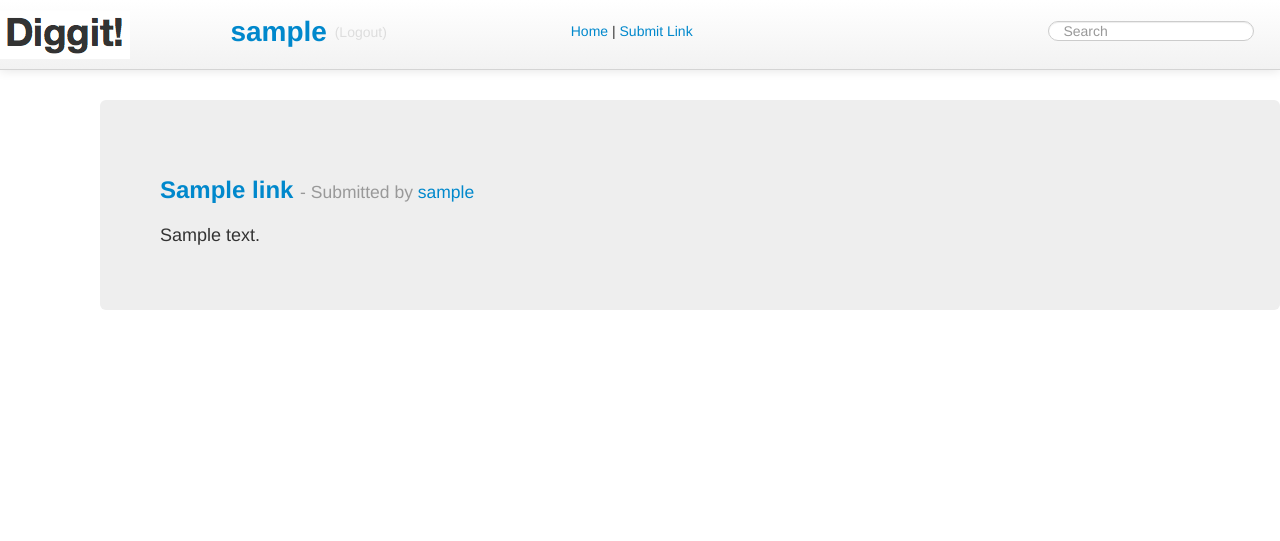
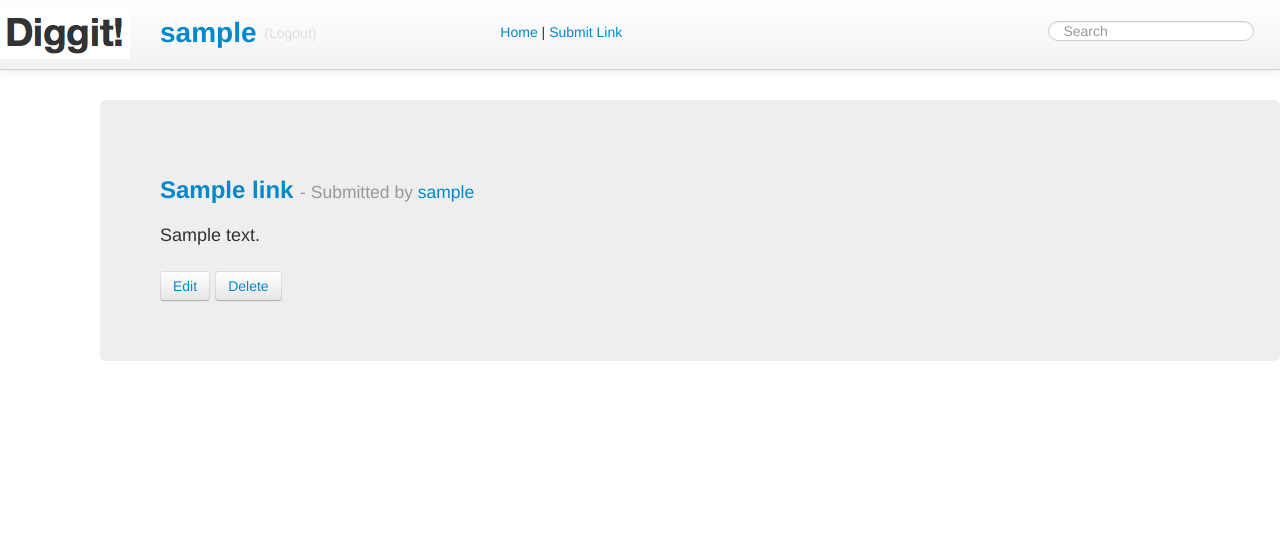
Before and after one commit to viennalabs/diggit, a Django app: page /link/1 in a window 1280 px wide. Shown: the top 541 px of the page. Run offline with Django 3.2, Linux system fonts and the light colour scheme; a user stored in the database is signed in; tables that the repository leaves empty hold one stand-in row (values such as "Sample post").

Commit message:
can now edit and delete submissions

```diff
--- a/diggit/templates/base.html
+++ b/diggit/templates/base.html
@@ -37,8 +37,8 @@
         }
         .header-elements {
         	position: absolute;
-        	top: 30%;
-        	padding-left: 18%;
+        	top: 32%;
+        	padding-left: 12.5%;
 
         }
         .header-search {
@@ -68,7 +68,7 @@
 				</a>
 			<div class="header-elements">
 				<a href="{% url 'profile' slug=user.username %}" class="username-header">
-					{{ user.username }}
+					 {{ user.username }}
 				</a>
 
 				<span class="logout-header">(<a href="{% url 'logout' %}">Logout</a>)</span>
@@ -83,7 +83,7 @@
 				<a href="{% url 'home' %}" class="offset2">Home</a>
 				{% if user.is_authenticated %}
 				<span> | </span>
-				<a href="{ % url 'link_create' %}">Submit Link</a>
+				<a href="{% url 'link_create' %}">Submit Link</a>
 				{% endif %}
 			</div>
 			<div class="header-search">
--- a/diggit/templates/links/link_detail.html
+++ b/diggit/templates/links/link_detail.html
@@ -13,6 +13,9 @@
 	.link-submitter p {
 		color: #bbbbbb;
 	}
+	.buttons {
+		margin-top: 20px;
+	}
 </style>
 
 <div class="hero-unit">
@@ -26,5 +29,15 @@
 		{{ object.description }}
 		</div>
 	</div>
+	<div class="buttons">
+		{% if object.submitter == user %}
+			<button class="btn">
+				<a href="{% url 'link_update' pk=object.pk %}">Edit</a>
+			</button>
+			<button class="btn">
+				<a href="{% url 'link_delete' pk=object.pk %}">Delete</a>
+			</button>
+		{% endif %}
+	</div>
 </div>
 {% endblock %}
--- a/diggit/templates/links/link_form.html
+++ b/diggit/templates/links/link_form.html
@@ -5,7 +5,7 @@
 <form method="post" action="">
 	{% csrf_token %}
 	{{ form.as_p }}
-	<input type="submit" value="Add">
+	<button class="btn">Add</button>
 </form>
 
 {% endblock %}
--- a/diggit/urls.py
+++ b/diggit/urls.py
@@ -2,7 +2,7 @@ from django.conf.urls import patterns, include, url
 from django.contrib import admin
 admin.autodiscover()
 from django.contrib.auth.decorators import login_required as auth
-from links.views import LinkListView, UserProfileDetailView, UserProfileEditView, LinkCreateView, LinkDetailView
+from links.views import LinkListView, UserProfileDetailView, UserProfileEditView, LinkCreateView, LinkDetailView, LinkUpdateView, LinkDeleteView
 
 urlpatterns = patterns('',
     # Uncomment the admin/doc line below to enable admin documentation:
@@ -20,4 +20,6 @@ urlpatterns = patterns('',
     url(r"edit_profile/$", auth(UserProfileEditView.as_view()), name="edit_profile"),
     url(r"^link/create/$", auth(LinkCreateView.as_view()), name="link_create"),
     url(r"^link/(?P<pk>\d+)$", LinkDetailView.as_view(), name="link_detail"),
+    url(r"^link/update/(?P<pk>\d+)$", auth(LinkUpdateView.as_view()), name="link_update"),
+    url(r"^link/delete/(?P<pk>\d+)$", auth(LinkDeleteView.as_view()), name="link_delete")
 )
--- a/links/views.py
+++ b/links/views.py
@@ -2,8 +2,8 @@ from django.views.generic import ListView, DetailView
 from .models import Link, Vote, UserProfile
 from .forms import UserProfileForm, LinkForm
 from django.contrib.auth import get_user_model
-from django.views.generic.edit import UpdateView, CreateView
-from django.core.urlresolvers import reverse #does a reverse lookup of the url
+from django.views.generic.edit import UpdateView, CreateView, DeleteView
+from django.core.urlresolvers import reverse, reverse_lazy #does a reverse lookup of the url
 
 class LinkListView(ListView):
 	model = Link
@@ -35,6 +35,14 @@ class UserProfileDetailView(DetailView):
 		UserProfile.objects.get_or_create(user=user)
 		return user
 
+class LinkUpdateView(UpdateView):
+	model = Link
+	form_class = LinkForm
+
+class LinkDeleteView(DeleteView):
+	model = Link
+	success_url = reverse_lazy("home")
+
 class UserProfileEditView(UpdateView):
 	model = UserProfile
 	form_class = UserProfileForm
```
Also changed, not shown: diggit/templates/links/link_confirm_delete.html (added, +24 -0 lines).
